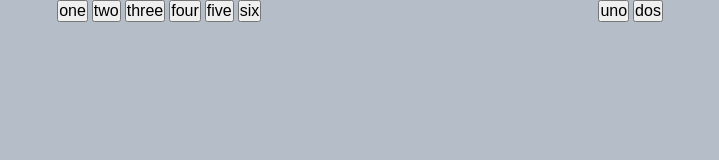
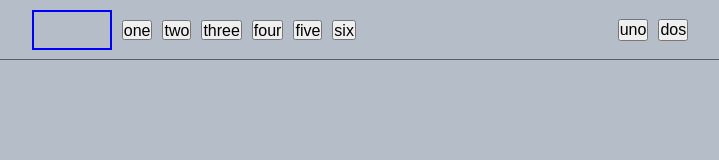
Before and after one commit to sagimartin/flex-workshop, a plain HTML site: page frontend/index.html in a window 1280 px wide. Shown: the whole page, without its empty margins (280-999 px from the left). Drawn offline with Linux system fonts and the light colour scheme.

Commit message:
added extra content

```diff
--- a/frontend/style.css
+++ b/frontend/style.css
@@ -26,6 +26,7 @@
 }
 
 header{
+    height: 60px;
     display: flex;
     /* a a szulore tesszuk de a child elemekre hat */
     /* a child- childja az unoka, azzal foglalkozzon az o szuloje */
@@ -37,8 +38,40 @@ header{
 
     /* mi van ha masodlagos tengelyen is helyezni akarom? */
     align-items: center;
+
+    border-bottom: 1px solid rgba(0, 0, 0, 0.5);
+
+    padding: 0 50px;
 }
 
+.logo{
+    width: 80px;
+    height: 40px;
+
+    border: 2px solid blue;
+}
+
+.left-container {
+    display: flex;
+    /* elsodleges tengely: */
+    flex-direction: row;
+    /* masodlagos tengely: lefele center */
+    align-items: center;
+    gap: 10px;
+}
+.left-container button {
+    height: 20px;
+    /* margin-left: 10px; */
+    /* de mi van ha nincs logo elotte? */
+    /* akkor is szereplne balon margin es igy eltolja az egeszet */
+    /* GAP - 10. SOR A MEGOLDAS - ISTEN AJANDEKA */
+}
+
+.right-container{
+    display: flex;
+    flex-direction: row;
+    gap: 10px;
+}
 
 
 
```
